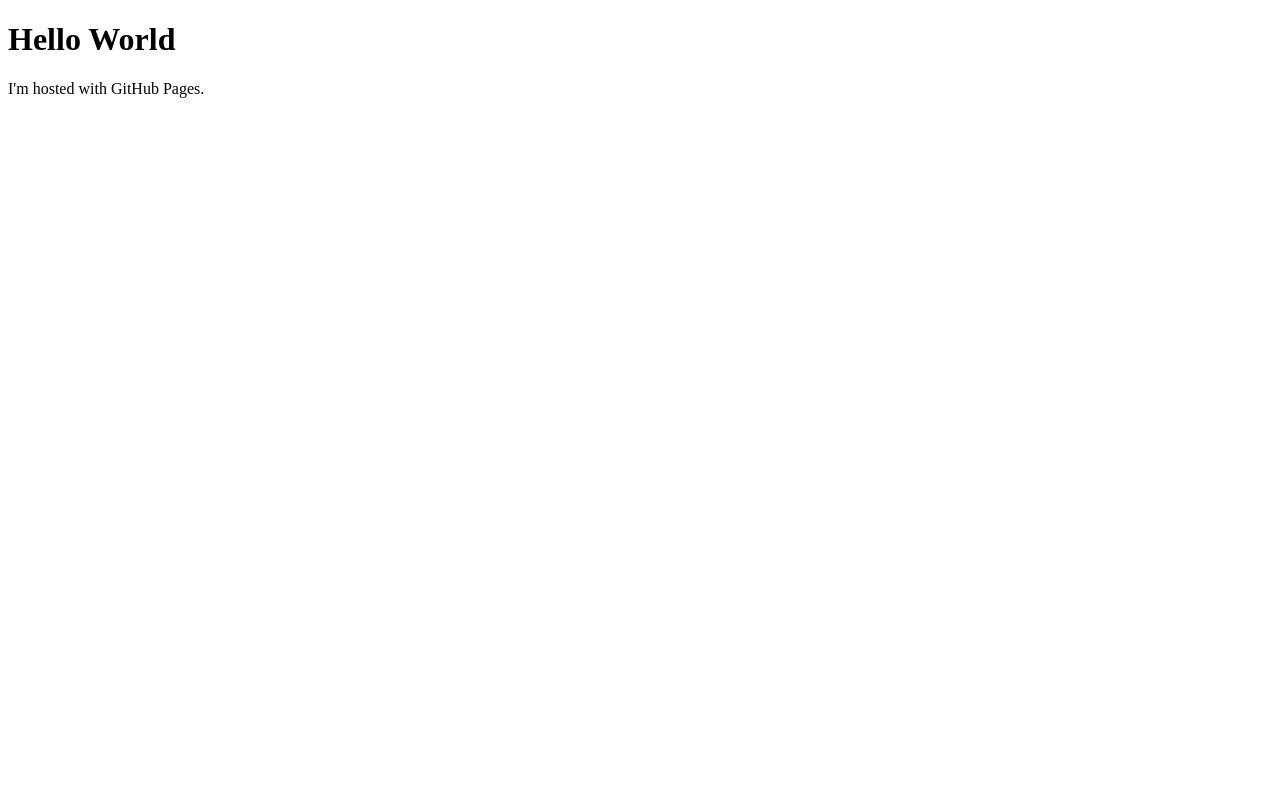
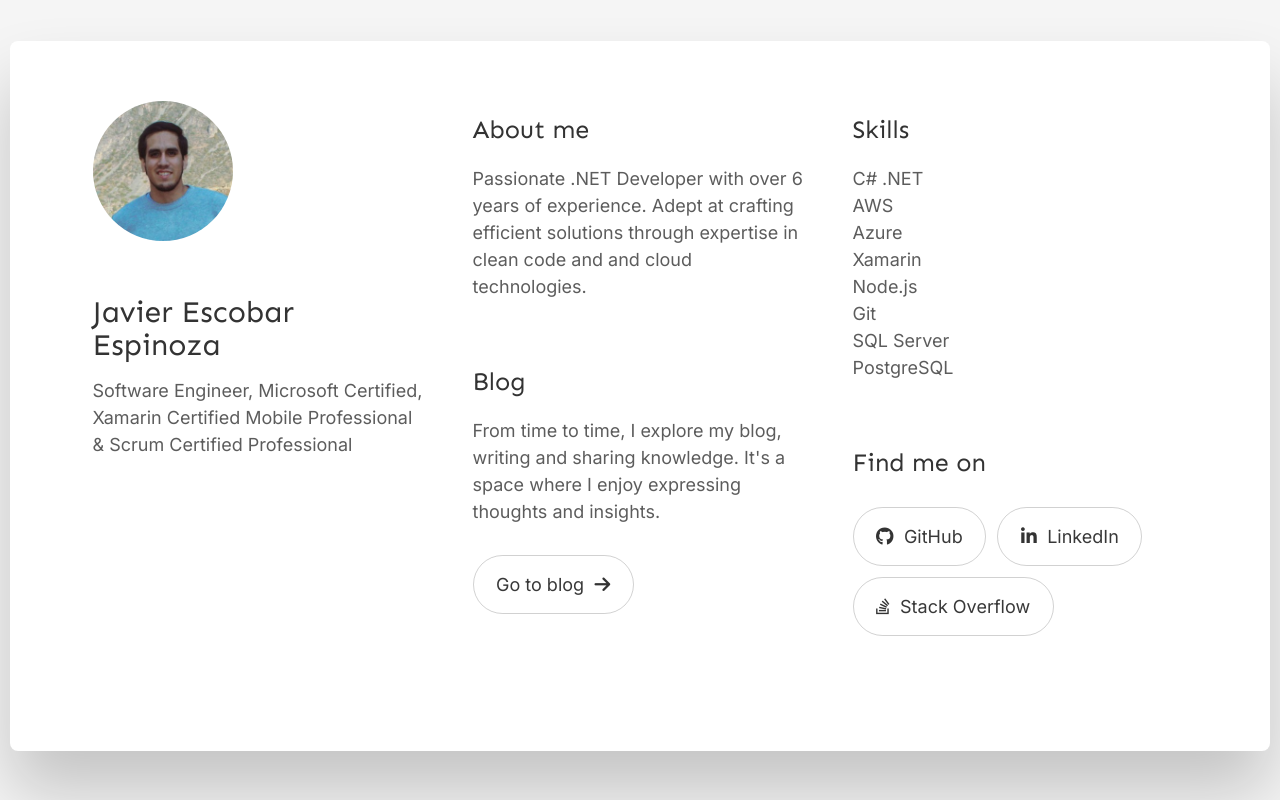
Before and after one commit to javierescobare/javierescobare.github.io, a plain HTML site: page index.html in a window 1280 px wide. Drawn offline with nearby package versions, Linux system fonts and the light colour scheme.

Commit message:
Set basic information layout

```diff
--- a/index.html
+++ b/index.html
@@ -1,9 +1,102 @@
 <!DOCTYPE html>
-<html>
+<html lang="es">
+
+<head>
+    <meta charset="UTF-8">
+    <meta name="viewport" content="width=device-width, initial-scale=1.0">
+    <title>Javier Escobar Espinoza</title>
+
+    <link rel="stylesheet" href="https://cdnjs.cloudflare.com/ajax/libs/materialize/1.0.0/css/materialize.min.css">
+    <link rel="stylesheet" href="styles.css">
+    <link rel="preconnect" href="https://fonts.googleapis.com">
+    <link rel="preconnect" href="https://fonts.gstatic.com" crossorigin>
+    <link href="https://fonts.googleapis.com/css2?family=Inter&family=Sen&display=swap" rel="stylesheet">
+    <script src="https://kit.fontawesome.com/2fbc2e710c.js" crossorigin="anonymous"></script>
+</head>
 
 <body>
-    <h1>Hello World</h1>
-    <p>I'm hosted with GitHub Pages.</p>
+    <div class="container">
+        <div class="card">
+            <div class="row">
+                <div class="col s12 m4">
+                    <div class="circle-avatar">
+                        <img src="images/javier.jpg" alt="Javier Escobar Espinoza">
+                    </div>
+                    <div class="section">
+                        <h1 class="name-title">Javier Escobar Espinoza</h1>
+                        <span>Software Engineer, Microsoft Certified, Xamarin Certified Mobile Professional & Scrum
+                            Certified Professional</span>
+                    </div>
+                </div>
+
+                <div class="col s12 m4">
+                    <div class="section left-align">
+                        <h2>About me</h2>
+                        <p>Passionate .NET Developer with over 6 years of experience. Adept at crafting efficient
+                            solutions through expertise in clean code and and cloud technologies.
+                        </p>
+                    </div>
+                    <div class="section left-align">
+                        <h2>Blog</h2>
+                        <p>From time to time, I explore my blog, writing and sharing knowledge. It's a space where I
+                            enjoy expressing thoughts and insights.</p>
+                        <div class="circle-buttons">
+                            <ul class="icons">
+                                <li>
+                                    <a href="https://blog.javierescobar.net" class="button" target="_blank">
+                                        Go to blog
+                                        <i class="fa-solid fa-arrow-right"></i>
+                                    </a>
+                                </li>
+                            </ul>
+                        </div>
+                    </div>
+                </div>
+
+                <div class="col s12 m4">
+                    <div class="section left-align">
+                        <h2>Skills</h2>
+                        <ul>
+                            <li>C# .NET</li>
+                            <li>AWS</li>
+                            <li>Azure</li>
+                            <li>Xamarin</li>
+                            <li>Node.js</li>
+                            <li>Git</li>
+                            <li>SQL Server</li>
+                            <li>PostgreSQL</li>
+                        </ul>
+                    </div>
+                    <div class="section left-align">
+                        <h2>Find me on</h2>
+                        <div class="circle-buttons">
+                            <ul class="icons unordered">
+                                <li>
+                                    <a href="https://github.com/javierescobare" class="button" target="_blank">
+                                        <i class="fa-brands fa-github"></i>GitHub
+                                    </a>
+                                </li>
+                                <li>
+                                    <a href="https://www.linkedin.com/in/javierescobare/" class="button"
+                                        target="_blank">
+                                        <i class="fa-brands fa-linkedin-in"></i>LinkedIn
+                                    </a>
+                                </li>
+                                <li>
+                                    <a href="https://stackoverflow.com/users/5745027/javier-escobar-espinoza"
+                                        class="button" target="_blank">
+                                        <i class="fa-brands fa-stack-overflow"></i>Stack Overflow
+                                    </a>
+                                </li>
+                            </ul>
+                        </div>
+                    </div>
+                </div>
+            </div>
+        </div>
+    </div>
+
+    <script src="https://cdnjs.cloudflare.com/ajax/libs/materialize/1.0.0/js/materialize.min.js"></script>
 </body>
 
 </html>
--- /dev/null
+++ b/styles.css
@@ -0,0 +1,143 @@
+body {
+    font-family: "Inter", sans-serif;
+    font-weight: 400;
+    font-size: 1.2em;
+    color: rgba(0, 0, 0, 0.64);
+    margin: 0;
+    padding: 0;
+    background-color: #f5f5f5;
+    display: flex;
+    align-items: center;
+    justify-content: center;
+    min-height: 100vh;
+}
+
+.container {
+    width: 100%;
+    padding: 10px 10px;
+}
+
+.row .col.m4 {
+    padding-left: 1.5rem;
+    padding-right: 1.5rem;
+}
+
+.card {
+    background-color: #fff;
+    box-shadow: 0rem 2.75rem 4.5rem 0rem rgba(0, 0, 0, 0.2);
+    border-radius: 8px;
+    overflow: hidden;
+    padding: 4rem;
+}
+
+.separator {
+    border-right: solid 1px rgba(0, 0, 0, 0.051);
+    height: 100%;
+}
+
+.circle-avatar {
+    width: 140px;
+    height: 140px;
+    border-radius: 50%;
+    overflow: hidden;
+    margin: 0 auto 10px 0;
+}
+
+.circle-avatar img {
+    width: 100%;
+    height: auto;
+}
+
+.name-title {
+    margin-top: 2rem;
+    margin-bottom: 1rem;
+    color: #333;
+    font-family: "Sen", sans-serif;
+    font-size: 2rem;
+}
+
+.circle-buttons {
+    margin-top: 2rem;
+}
+
+.button {
+    border: solid 1px rgba(0, 0, 0, 0.18);
+    border-radius: 2.5rem;
+    color: rgba(0, 0, 0, 0.78);
+    align-items: center;
+    justify-content: center;
+    transition: transform 0.25s ease, color 0.25s ease,
+        background-color 0.25s ease, border-color 0.25s ease;
+    padding: 1rem 1.5rem;
+    gap: 0.7rem;
+}
+
+.button:hover {
+    transform: scale(1.06);
+}
+
+.circle-buttons a {
+    align-items: center;
+    display: flex;
+    overflow: hidden;
+}
+
+.circle-buttons a i {
+    font-size: large;
+    color: #333;
+}
+
+.unordered {
+    flex-direction: row;
+    flex-wrap: wrap;
+    gap: 0.75rem;
+}
+
+.icons {
+    display: flex;
+    flex-wrap: wrap;
+    justify-content: var(--flex-alignment);
+    letter-spacing: 0;
+    padding: 0;
+    margin: 0;
+}
+
+.icons li {
+    position: relative;
+    z-index: 1;
+}
+
+.contact-info {
+    font-size: 14px;
+}
+
+.section {
+    margin-bottom: 20px;
+}
+
+.section h2 {
+    margin-top: auto;
+    color: #333;
+    font-family: "Sen", sans-serif;
+    font-size: 1.4em;
+}
+
+.section.left-align p {
+    text-align: left;
+}
+
+@media screen and (max-width: 600px) {
+    .card {
+        padding: 1rem;
+    }
+}
+
+@media screen and (max-width: 900px) {
+    .card {
+        padding: 2rem;
+    }
+
+    .row {
+        margin-bottom: 0;
+    }
+}
```
Also changed, not shown: images/javier.jpg (added).
